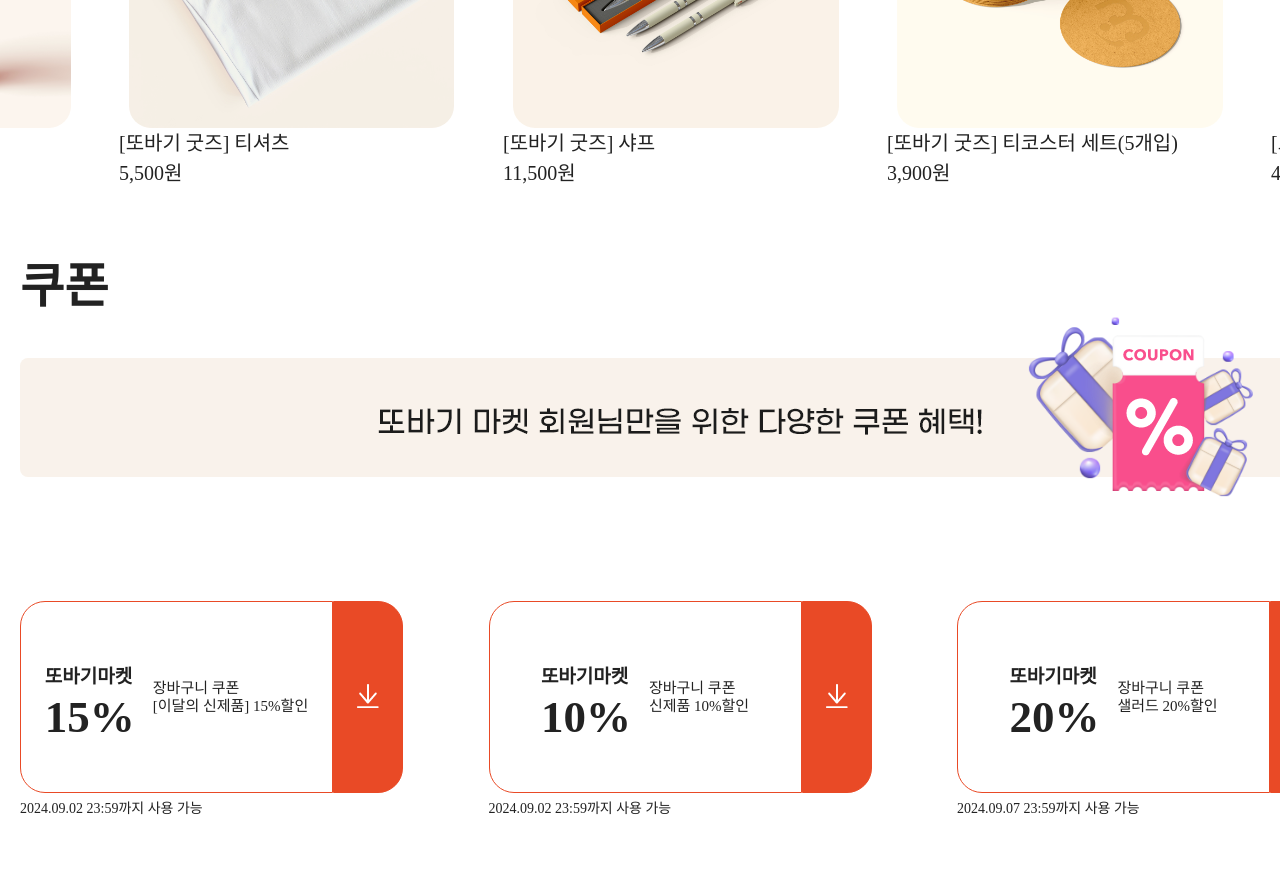
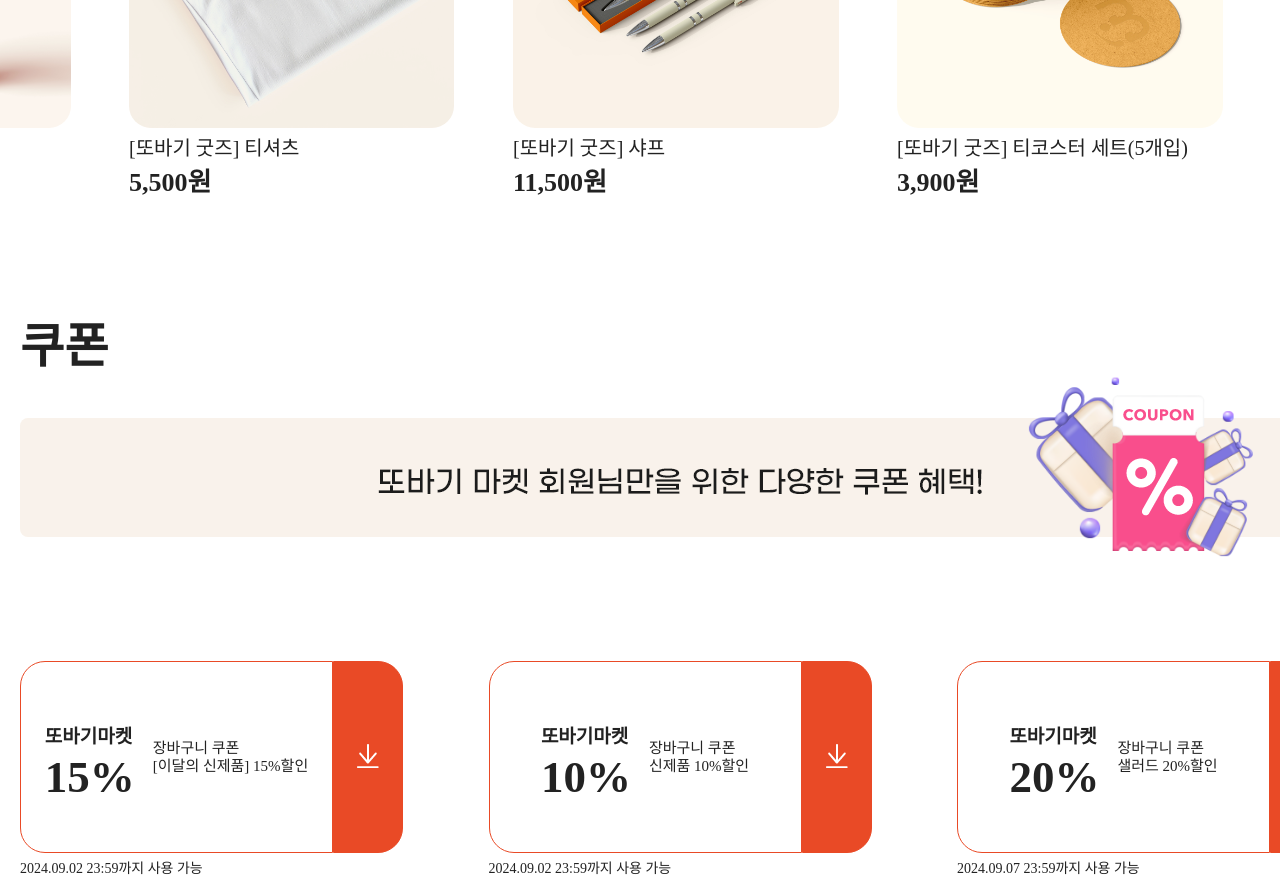
Before and after one commit to soyun5340/tobagi, a plain HTML site: page sub3.html in a window 1280 px wide. Shown: the part 2160-3041 px from the top of the page. Drawn offline with nearby package versions, Linux system fonts and the light colour scheme; a web font is replaced by a local one.

Commit message:
Add files via upload

```diff
--- a/css/sub3_style.css
+++ b/css/sub3_style.css
@@ -137,10 +137,19 @@ body{
     display: block;
     cursor: pointer;
 }
+.autoplay li p{
+    margin-top: 5px;
+    padding-left: 10px;
+}
+.price{
+    font-size: 26px;
+    font-weight: 600;
+}
 /* sub3_section4 */
 #sub3_section4{
     width: 1320px;
     margin: 130px auto;
+    padding-top: 60px;
 }
 .coupon{
     background: url(../images/sub3/section4/sub3_section4_1.png) no-repeat center top 0px;
```
